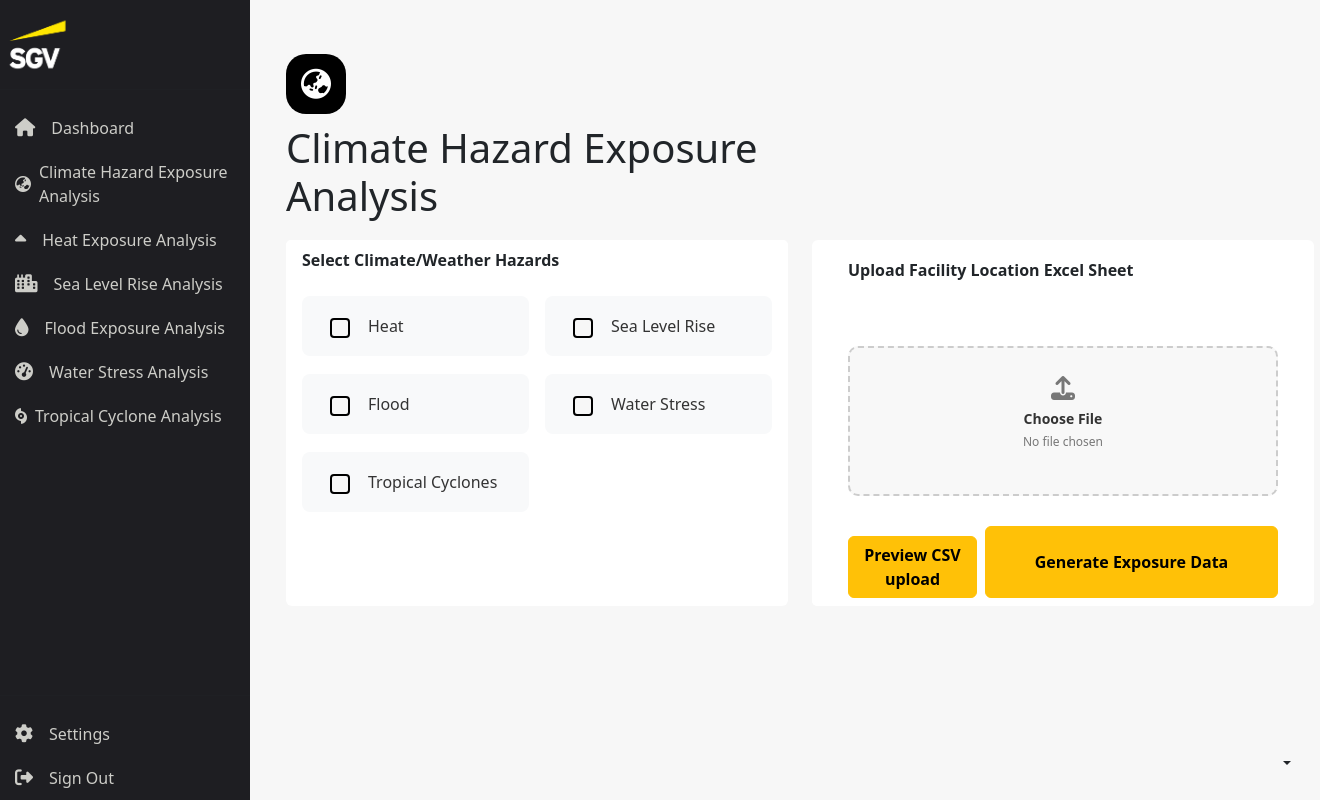
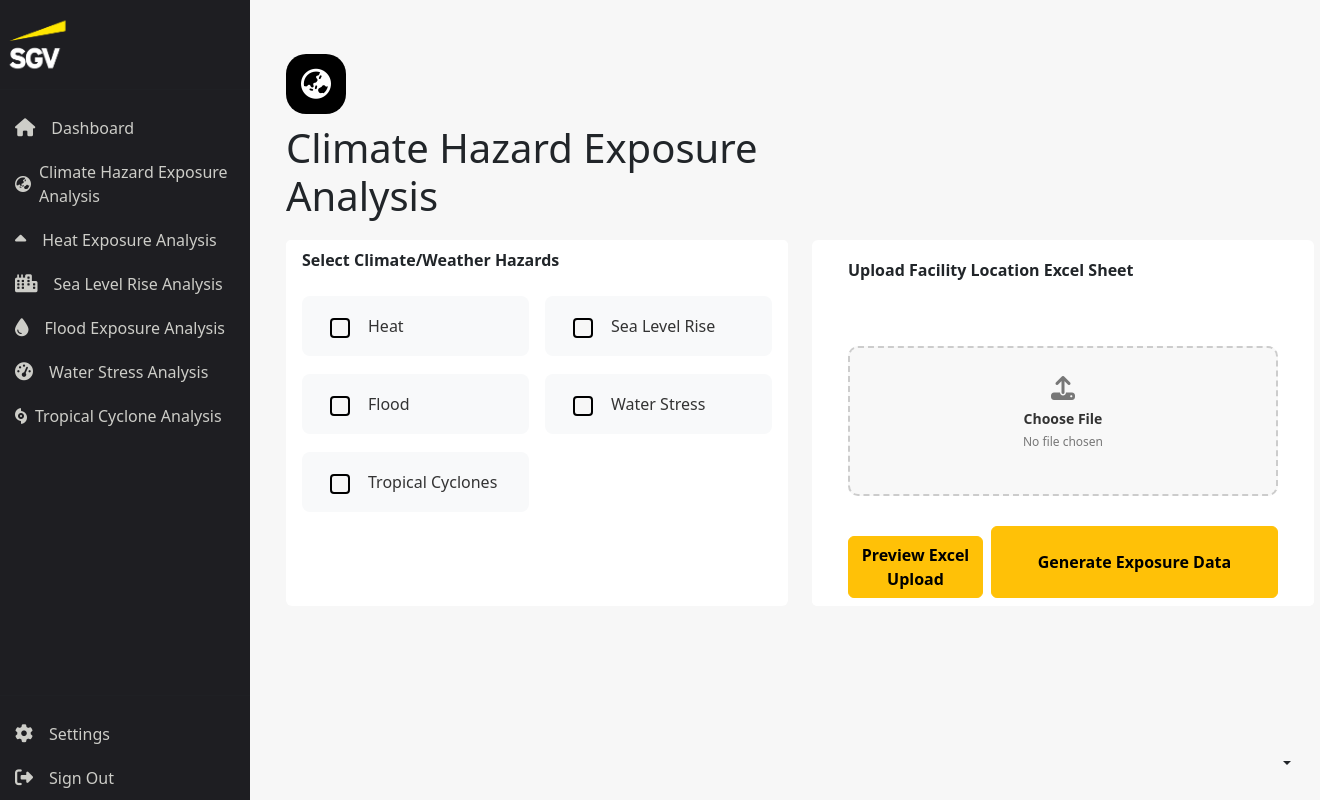
Before and after one commit to joulelouis/CRA-build, a Django app: page /climate-hazards-analysis/ in a window 1320 px wide; the page is wider, and only the part inside the window is pictured. Run offline with Django 5.2, Linux system fonts and the light colour scheme; parts of the project's set-up code (start-up, migrations or seed data) failed here and were passed over; some libraries are stand-ins or nearby versions.

Commit message:
UI: rename the preview csv upload to preview excel upload

```diff
--- a/climate_hazards_analysis/templates/climate_hazards_analysis.html
+++ b/climate_hazards_analysis/templates/climate_hazards_analysis.html
@@ -85,7 +85,7 @@
                                 <!-- Preview Button now triggers modal -->
                                 <button type="button" class="btn btn-warning preview-button flex-fill"
                                         data-bs-toggle="modal" data-bs-target="#csvPreviewModal" onclick="previewCSV()">
-                                    <strong>Preview CSV upload</strong>
+                                    <strong>Preview Excel Upload</strong>
                                 </button>
                                 <button type="submit" class="btn btn-warning upload-button flex-fill">
                                     <strong>Generate Exposure Data</strong>
--- a/climate_hazards_analysis/templates/upload.html
+++ b/climate_hazards_analysis/templates/upload.html
@@ -85,7 +85,7 @@
                                 <!-- Preview Button now triggers modal -->
                                 <button type="button" class="btn btn-warning preview-button flex-fill"
                                         data-bs-toggle="modal" data-bs-target="#csvPreviewModal" onclick="previewCSV()">
-                                    <strong>Preview CSV upload</strong>
+                                    <strong>Preview Excel Upload</strong>
                                 </button>
                                 <button type="submit" class="btn btn-warning upload-button flex-fill">
                                     <strong>Generate Exposure Data</strong>
```
Also changed, not shown: db.sqlite3.
